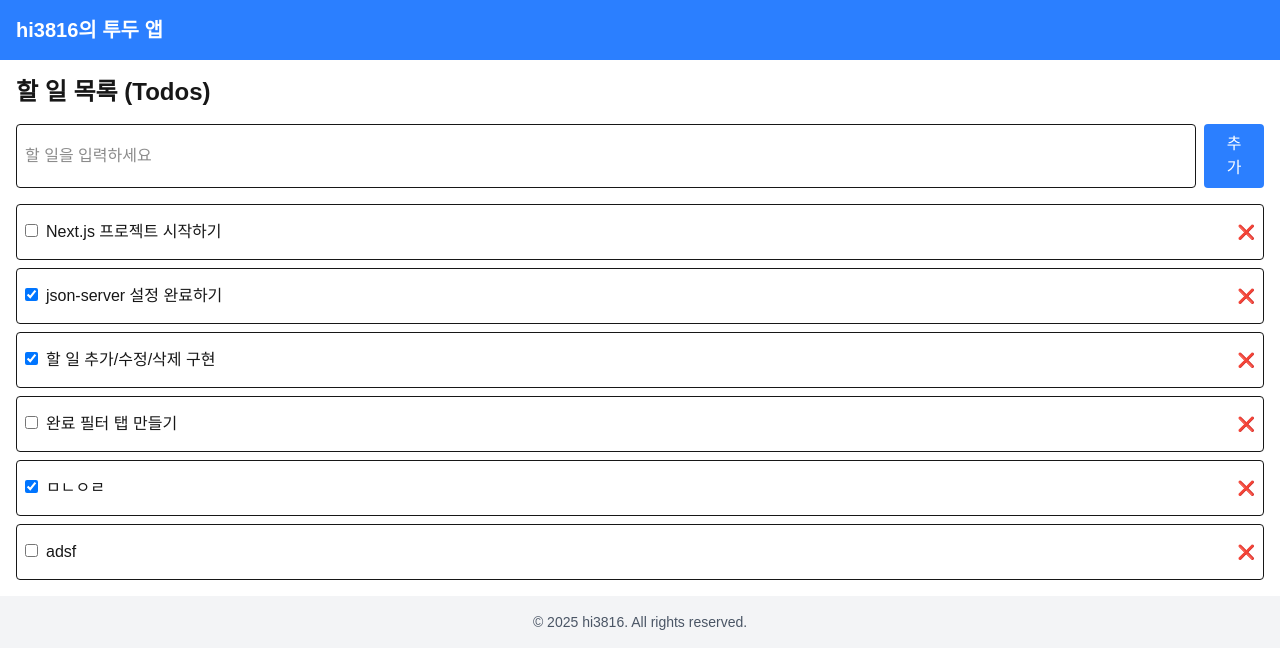
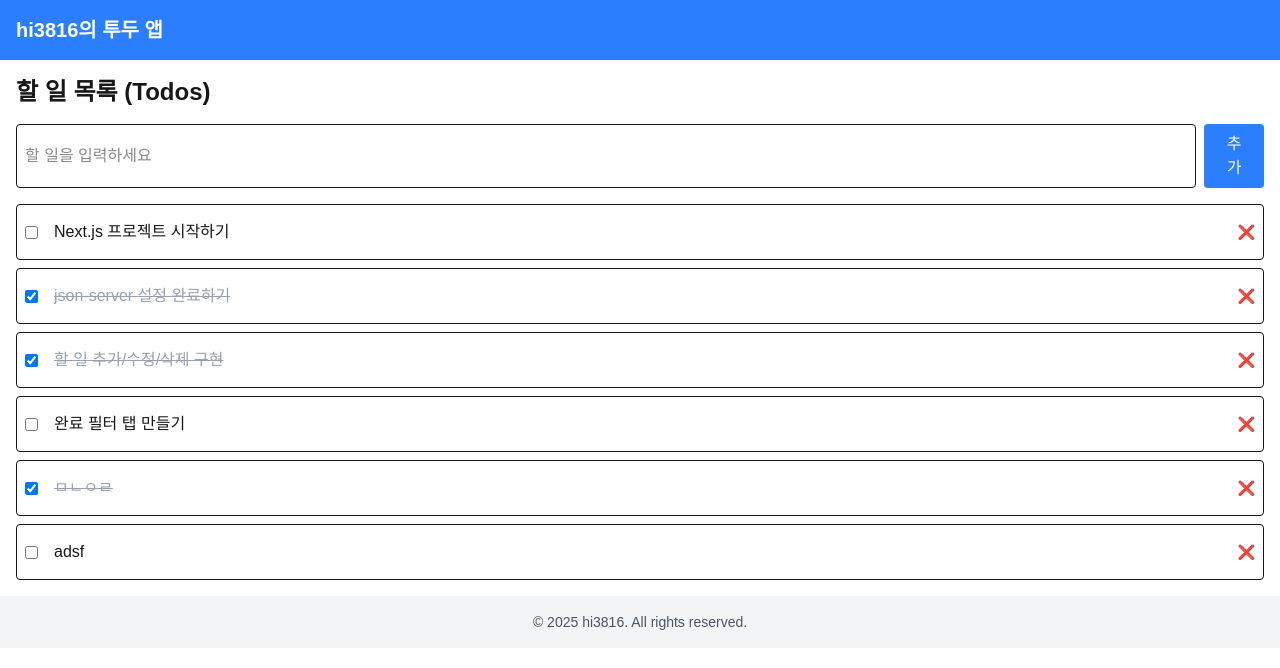
Before and after one commit to hi3816/todo-list-hi3816, a Next.js app: page /todos in a window 1280 px wide. Shown: the top 668 px of the page. Built offline with nearby package versions, Linux system fonts and the light colour scheme; data requests are answered from the project's data file.

Commit message:
feat : 투두 체크 UI 및 체크 토글 기능 구현

```diff
--- a/src/app/todos/page.tsx
+++ b/src/app/todos/page.tsx
@@ -4,12 +4,14 @@ import { useState } from 'react'
 import { useTodos } from '@/hooks/useTodos'
 import { useAddTodo } from '@/hooks/useAddTodo'
 import { useDeleteTodo } from '@/hooks/useDeleteTodo'
+import { useToggleTodo } from '@/hooks/useToggleTodo'
 
 //Unity에서 MonoBehaviour의 Start() + Update() 느낌. 페이지 자체를 구성하는 컴포넌트
 export default function TodoListPage(){
     const {data : todos, isLoading, isError } = useTodos()
     const { mutate: addTodo } = useAddTodo() // useAddTodo훅으로 부터 mutation 실행 함수 받아옴
     const { mutate: deleteTodo } = useDeleteTodo();
+    const { mutate: toggleTodo } = useToggleTodo();
     const [ input, setInput ] = useState('') //입력 필드의 상태 관리 (C#의 private string title 변수 느낌)
 
     const handleAdd = () => {
@@ -43,13 +45,20 @@ export default function TodoListPage(){
             <ul className="space-y-2">
                 {todos?.map((todo) => (
                 <li key={todo.id} className="min-h-14 p-2 border rounded flex justify-between items-center">
-                    <span>
-                        <input type="checkbox" checked={todo.completed} readOnly className="mr-2" />
-                        {todo.title}
-                    </span>
+                    <div className="flex items-center gap-2">
+                        <input
+                            type="checkbox"
+                            checked={todo.completed}
+                            className="mr-2"
+                            onChange={() => toggleTodo(todo)}
+                        />
+                        <span className = {todo.completed ? 'line-through text-gray-400' : ''}>
+                            {todo.title}
+                        </span>
+                    </div>
                     <button
                             onClick={()=>deleteTodo(todo.id)}
-                            className="text0red-500 hover:text-red-700 text-sm"
+                            className="text-red-500 hover:text-red-700 text-sm"
                             >
                                 ❌
                     </button>
--- /dev/null
+++ b/src/hooks/useToggleTodo.ts
@@ -0,0 +1,21 @@
+import { useMutation, useQueryClient } from '@tanstack/react-query'
+import { Todo } from '@/types/todo'
+
+export function useToggleTodo() {
+    const queryClient = useQueryClient()
+
+    return useMutation({
+        mutationFn: async (todo : Todo) => {
+            const res = await fetch(`http://localhost:3001/todos/${todo.id}`, {
+                method : 'PATCH',
+                headers : {'Content-Type' : 'application/json'},
+                body : JSON.stringify({ completed: !todo.completed}),
+            })
+            if (!res.ok) throw new Error('상태 변경 실패')
+                return res.json();
+        },
+        onSuccess: () => {
+            queryClient.invalidateQueries({ queryKey : ['todos']})
+        },
+    })
+}
```
